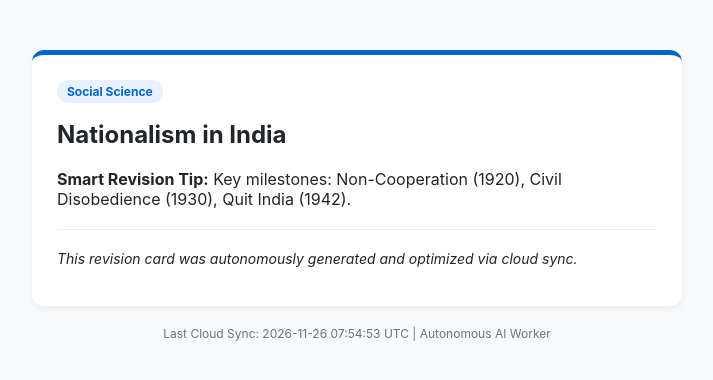
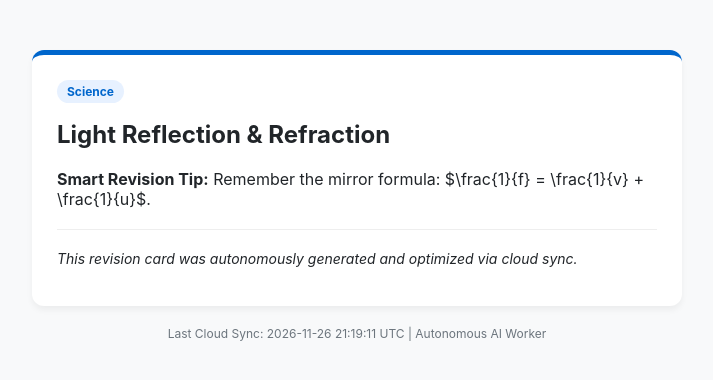
Before and after one commit to r4513049-bot/ai-auto-worker, a plain HTML site: page index.html in a window 1280 px wide. Shown: the whole page, without its empty margins (283-996 px from the left). Drawn offline with Linux system fonts and the light colour scheme.

Commit message:
Auto-update index.html via cloud worker [skip ci]

```diff
--- a/index.html
+++ b/index.html
@@ -4,7 +4,7 @@
 <head>
     <meta charset="UTF-8">
     <meta name="viewport" content="width=device-width, initial-scale=1.0">
-    <title>Daily Quick Revision Hub - Social Science</title>
+    <title>Daily Quick Revision Hub - Science</title>
     <style>
         body { font-family: -apple-system, BlinkMacSystemFont, 'Segoe UI', Roboto, sans-serif; max-width: 650px; margin: 30px auto; padding: 20px; background: #f8f9fa; color: #212529; }
         .card { background: #ffffff; padding: 25px; border-radius: 12px; box-shadow: 0 4px 6px rgba(0,0,0,0.05); border-top: 5px solid #0066cc; }
@@ -14,14 +14,14 @@
 </head>
 <body>
     <div class="card">
-        <span class="badge">Social Science</span>
-        <h2>Nationalism in India</h2>
-        <p><strong>Smart Revision Tip:</strong> Key milestones: Non-Cooperation (1920), Civil Disobedience (1930), Quit India (1942).</p>
+        <span class="badge">Science</span>
+        <h2>Light Reflection & Refraction</h2>
+        <p><strong>Smart Revision Tip:</strong> Remember the mirror formula: $\frac{1}{f} = \frac{1}{v} + \frac{1}{u}$.</p>
         <hr style="border:0; border-top:1px solid #eee; margin:20px 0;">
         <p style="font-size: 14px;"><em>This revision card was autonomously generated and optimized via cloud sync.</em></p>
     </div>
     <div class="footer">
-        Last Cloud Sync: 2026-11-26 07:54:53 UTC | Autonomous AI Worker
+        Last Cloud Sync: 2026-11-26 21:19:11 UTC | Autonomous AI Worker
     </div>
 </body>
 </html>
```
